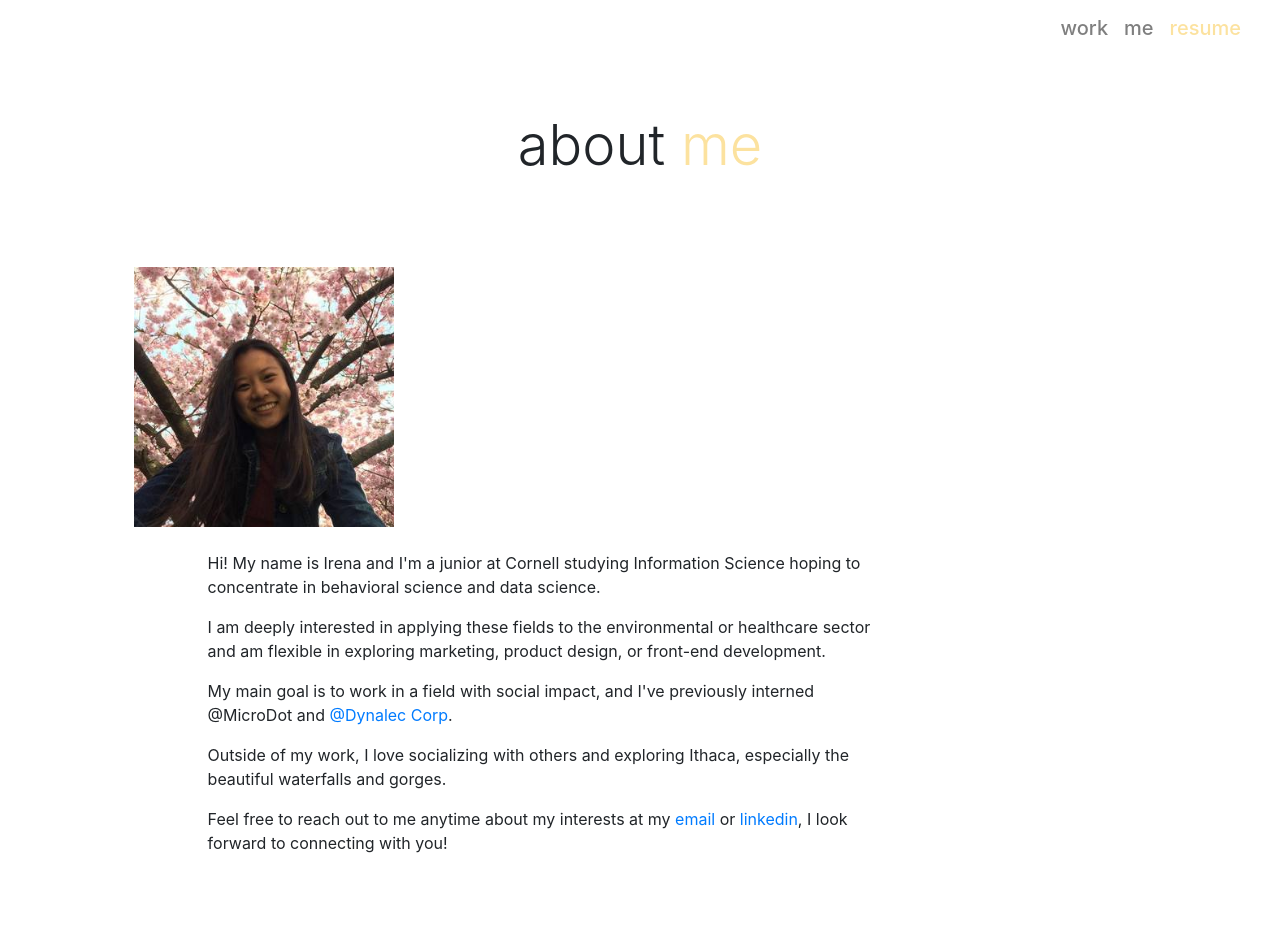
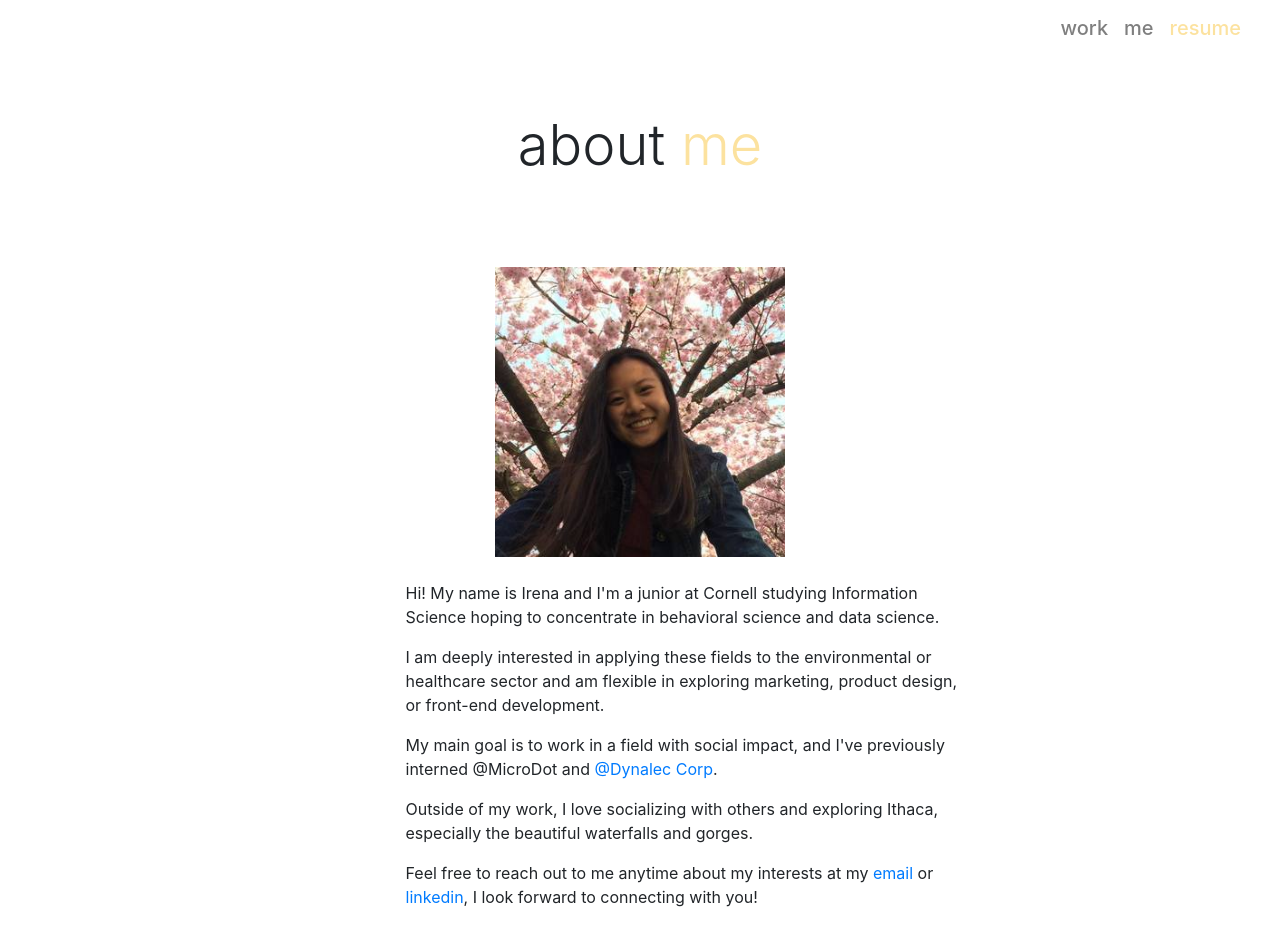
Before and after one commit to andrewchen349/GaosPortfolio, a React (Create React App) app in the folder gaoportfolio/: page /me in a window 1280 px wide. Before the commit the page ends 871 px from the top, so only its background shows below. Built offline with nearby package versions, Linux system fonts and the light colour scheme.

Commit message:
Fixed Resizing issue for about page

```diff
--- a/gaoportfolio/src/pages/AboutPage.js
+++ b/gaoportfolio/src/pages/AboutPage.js
@@ -10,9 +10,11 @@ function AboutPage(props){
     return(
         <div>
              <Hero/>
-             <Row className="offset-md-1">
-                <img className="col-md-3" alt={ProfilePic} src={ProfilePic}/>
-                <Content className="col-md-5">
+             <Row className='justify-content-center mt-0 pt-0'>
+                <img className="col-md-3" style={{height:'auto', width:'100%'}} alt={ProfilePic} src={ProfilePic}/>
+             </Row>
+             <Row className="offset-md-3">
+                <Content className="col-md-2">
                     <p>Hi! My name is Irena and I'm a junior at Cornell studying Information Science hoping to concentrate in behavioral science and data science.</p>
                     <p>I am deeply interested in applying these fields to the environmental or healthcare sector and am flexible in exploring marketing, product design, or front-end development.</p>
                     <p>My main goal is to work in a field with social impact, and I've previously interned @MicroDot and <a href="https://www.dynalec.com/" class="none">@Dynalec Corp</a>.</p>
```
